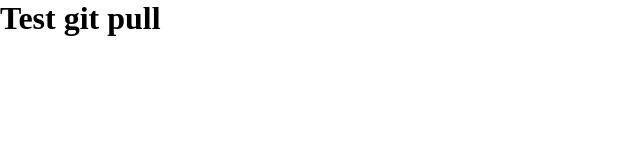
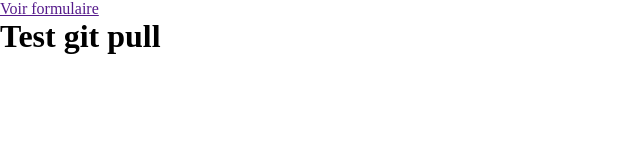
Before and after one commit to TanjonaCod/non-profit-organization, a plain HTML site: page index.html in a window 1280 px wide. Shown: the whole page, without its empty margins (0-640 px from the left). Drawn offline with Linux system fonts and the light colour scheme.

Commit message:
Ajout lien vers formulaire

```diff
--- a/index.html
+++ b/index.html
@@ -7,6 +7,9 @@
     <link rel="stylesheet" href="css/style.css">
 </head>
 <body>
+    <nav>
+        <a href="" class="formulaire">Voir formulaire</a>
+    </nav>
     <header>
         <h1>Test git pull</h1>
     </header>
```
